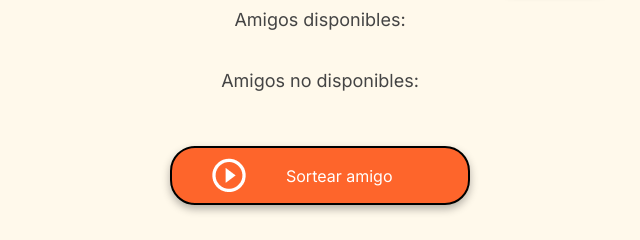
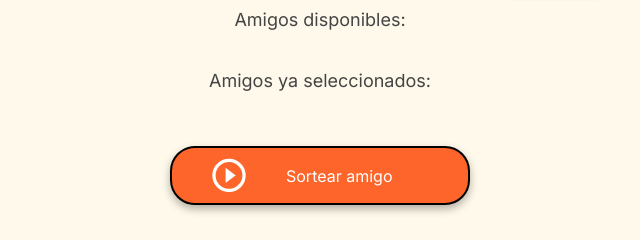
Before and after one commit to santiagoAvellaR/secret-santa-app, a plain HTML site: page index.html in a window 1280 px wide. Shown: the part 490-730 px from the top of the page, 320-960 px from the left. Drawn offline with Linux system fonts and the light colour scheme.

Commit message:
fixing a little error

```diff
--- a/index.html
+++ b/index.html
@@ -25,7 +25,7 @@
             </div>
 
             <ul id="listaAmigos" class="name-list" aria-labelledby="listaAmigos" role="list">Amigos disponibles:</ul>
-            <ul id="listaAmigosSeleccionados" class="name-list" aria-labelledby="listaAmigos" role="list">Amigos no disponibles:</ul>
+            <ul id="listaAmigosSeleccionados" class="name-list" aria-labelledby="listaAmigos" role="list">Amigos ya seleccionados:</ul>
             <ul id="resultado" class="result-list" aria-live="polite"></ul>
 
             <div class="button-container">
```
